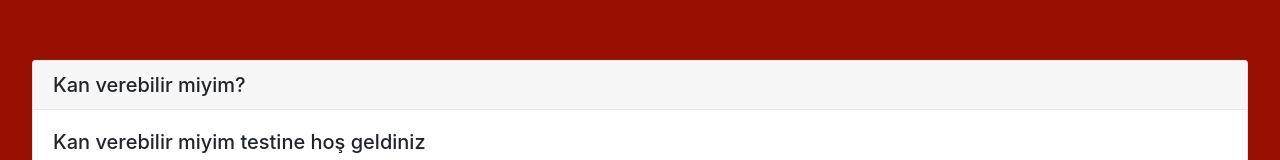
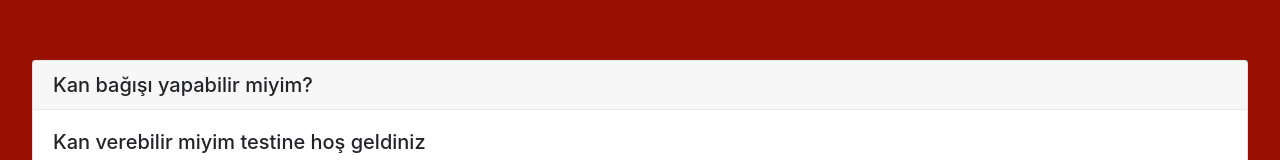
Before and after one commit to IsmailKonak/KanBagisiYapabilirmiyim, a plain HTML site: page index.html in a window 1280 px wide. Shown: the part 105-265 px from the top of the page. Drawn offline with nearby package versions, Linux system fonts and the light colour scheme.

Commit message:
Update index.html

```diff
--- a/index.html
+++ b/index.html
@@ -19,7 +19,7 @@
 </head>
 <body>
     <div class="card question_card">
-        <h5 class="card-header">Kan verebilir miyim? </h5>
+        <h5 class="card-header">Kan bağışı yapabilir miyim? </h5>
         <div class="card-body">
           <h5 id="soru_baslik" class="card-title">Kan verebilir miyim testine hoş geldiniz</h5>
           <p id="soru_aciklama" class="card-text">Bu çalışma kesin sonuç vermemekle birlikte,testte kan bağışında bulunmak isteyen adayların temel kriterlere uyumu sorgulanmaktadır. Kesin bir bilgi için <b>Kızılay görevlilerine</b> başvurmanız gerekmektedir.</p>
```
